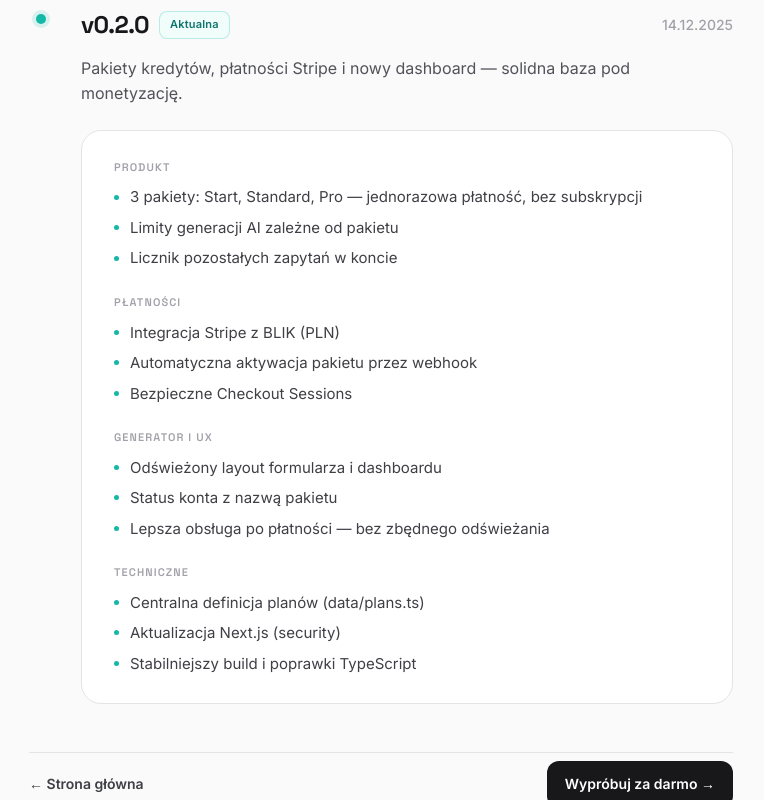
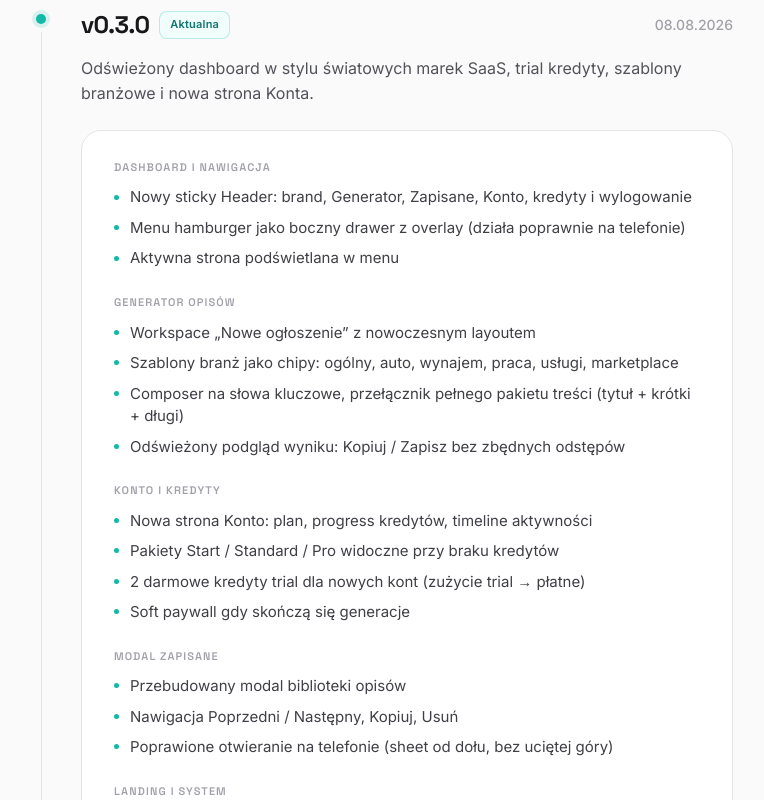
Before and after one commit to JacekPasierb/generator-ogloszen, a Next.js app: page /updates in a window 1280 px wide. Shown: the part 380-1180 px from the top of the page, without its empty margins (259-1023 px from the left). Built offline with nearby package versions, Linux system fonts and the light colour scheme.

Commit message:
Fix - add load for i18n.ts

```diff
--- a/package.json
+++ b/package.json
@@ -1,6 +1,6 @@
 {
   "name": "generator-ogloszen",
-  "version": "0.2.0",
+  "version": "0.3.0",
   "private": true,
   "scripts": {
     "dev": "next dev --turbopack",
--- a/src/app/config/version.ts
+++ b/src/app/config/version.ts
@@ -1 +1 @@
-export const APP_VERSION = "0.2.0";
+export const APP_VERSION = "0.3.0";
--- a/src/app/updates/page.tsx
+++ b/src/app/updates/page.tsx
@@ -18,6 +18,7 @@ type ChangeGroup = {
 type Release = {
   version: string;
   date: string;
+  dateIso: string;
   current?: boolean;
   summary: string;
   groups: ChangeGroup[];
@@ -25,9 +26,61 @@ type Release = {
 
 const releases: Release[] = [
   {
+    version: "0.3.0",
+    date: "08.08.2026",
+    dateIso: "2026-08-08",
+    current: true,
+    summary:
+      "Odświeżony dashboard w stylu światowych marek SaaS, trial kredyty, szablony branżowe i nowa strona Konta.",
+    groups: [
+      {
+        title: "Dashboard i nawigacja",
+        items: [
+          "Nowy sticky Header: brand, Generator, Zapisane, Konto, kredyty i wylogowanie",
+          "Menu hamburger jako boczny drawer z overlay (działa poprawnie na telefonie)",
+          "Aktywna strona podświetlana w menu",
+        ],
+      },
+      {
+        title: "Generator opisów",
+        items: [
+          "Workspace „Nowe ogłoszenie” z nowoczesnym layoutem",
+          "Szablony branż jako chipy: ogólny, auto, wynajem, praca, usługi, marketplace",
+          "Composer na słowa kluczowe, przełącznik pełnego pakietu treści (tytuł + krótki + długi)",
+          "Odświeżony podgląd wyniku: Kopiuj / Zapisz bez zbędnych odstępów",
+        ],
+      },
+      {
+        title: "Konto i kredyty",
+        items: [
+          "Nowa strona Konto: plan, progress kredytów, timeline aktywności",
+          "Pakiety Start / Standard / Pro widoczne przy braku kredytów",
+          "2 darmowe kredyty trial dla nowych kont (zużycie trial → płatne)",
+          "Soft paywall gdy skończą się generacje",
+        ],
+      },
+      {
+        title: "Modal Zapisane",
+        items: [
+          "Przebudowany modal biblioteki opisów",
+          "Nawigacja Poprzedni / Następny, Kopiuj, Usuń",
+          "Poprawione otwieranie na telefonie (sheet od dołu, bez uciętej góry)",
+        ],
+      },
+      {
+        title: "Landing i system",
+        items: [
+          "Spójne menu mobilne na landingu i podstronach (SiteNav / Hero)",
+          "Nowy Loader w stylu Linear: logo, pierścień, status",
+          "Eventy analityczne: signup, generate, checkout, purchase, paywall_view",
+        ],
+      },
+    ],
+  },
+  {
     version: "0.2.0",
     date: "14.12.2025",
-    current: true,
+    dateIso: "2025-12-14",
     summary:
       "Pakiety kredytów, płatności Stripe i nowy dashboard — solidna baza pod monetyzację.",
     groups: [
@@ -102,7 +155,7 @@ export default function UpdatesPage() {
                         <span className={styles.badge}>Aktualna</span>
                       )}
                     </div>
-                    <time className={styles.date} dateTime="2025-12-14">
+                    <time className={styles.date} dateTime={release.dateIso}>
                       {release.date}
                     </time>
                   </div>
```
